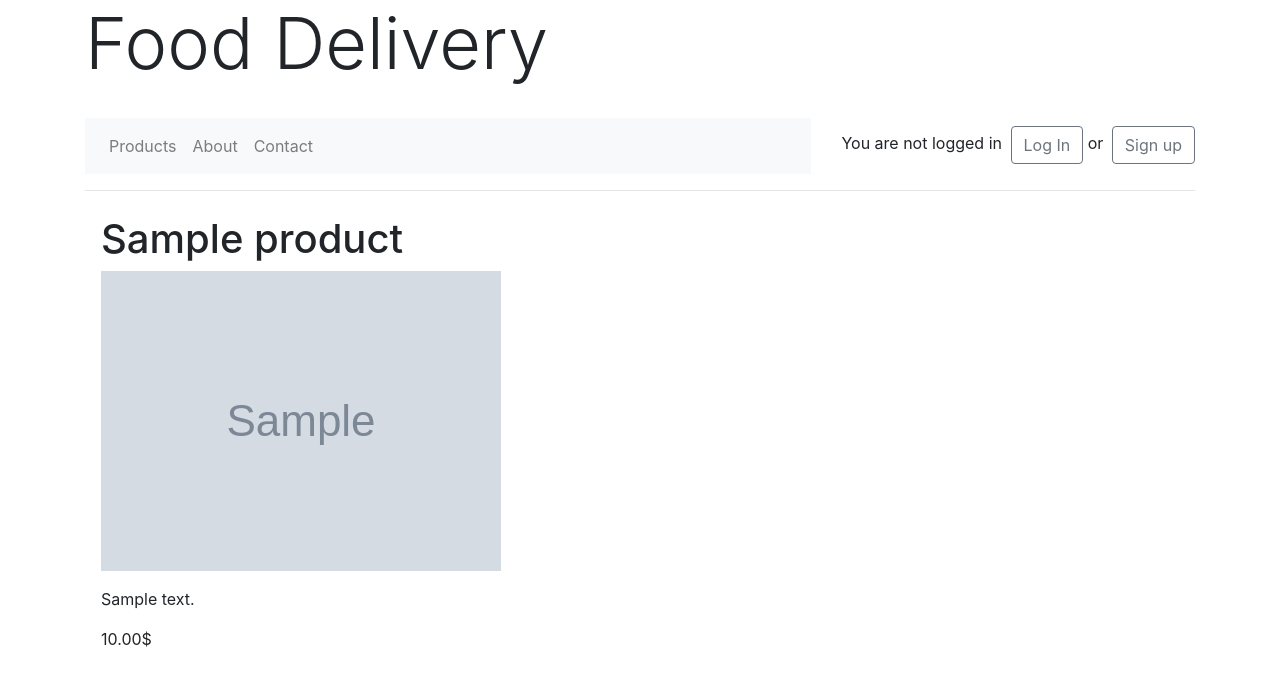
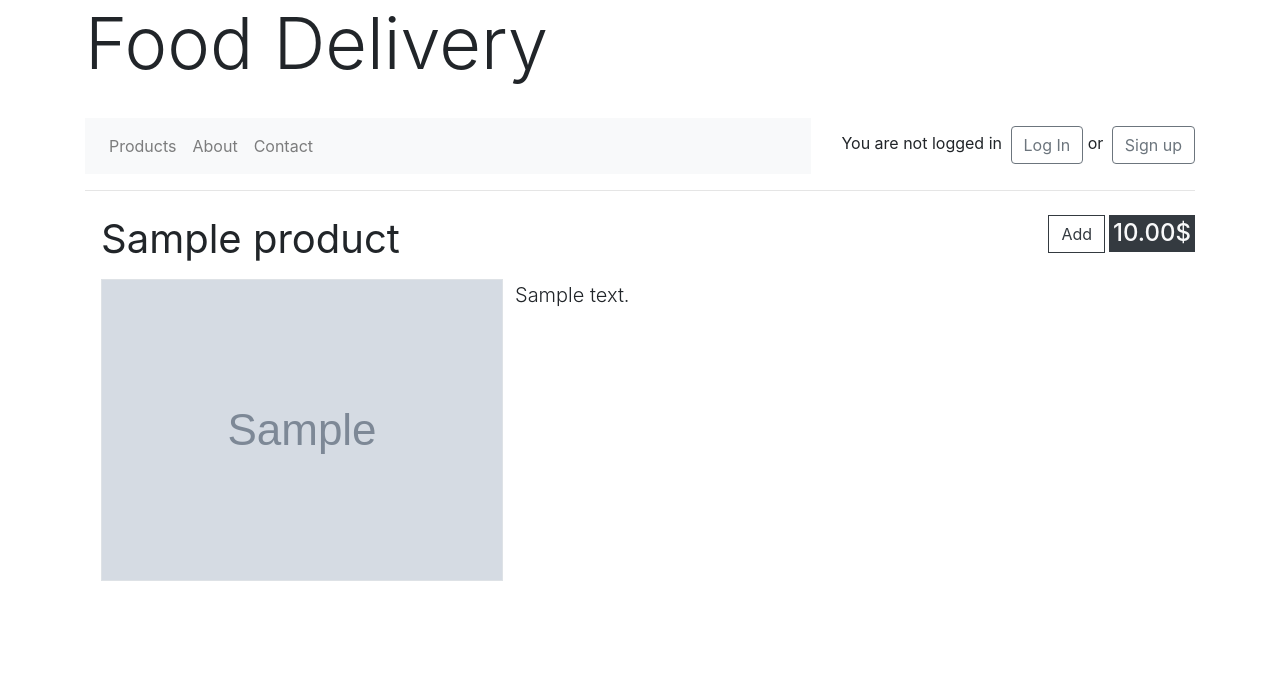
Before and after one commit to algorithm-ssau/food-delivery, a Django app: page /products/1/ in a window 1280 px wide. Shown: the top 686 px of the page. Run offline with Django 3.2, Linux system fonts and the light colour scheme; tables that the repository leaves empty hold one stand-in row (values such as "Sample post"); grey boxes marked "Sample" are stand-in pictures; some libraries are stand-ins or nearby versions.

Commit message:
product detail page

```diff
--- a/src/products/templates/products/product_detail.html
+++ b/src/products/templates/products/product_detail.html
@@ -1,8 +1,13 @@
 {% extends 'base.html' %}
 
 {% block content %}
-	<h1>{{ object.title }}</h1>
-	<p><img src="{{ object.image.url }}"></p>
-	<p>{{ object.description }}</p>
-	<p>{{ object.price }}$</p>
+	<div class="block">
+		<div class=" d-inline "><h1 class="font-weight-normal d-inline">{{ object.title }}</h1></div>
+		<div class=" p-1 bg-dark  d-inline float-right"><h4 class="d-inline text-light"> {{ object.price }}$</h4></div>
+		<button type="button" class="float-right btn btn-outline-dark mr-1 rounded-0">Add</button>
+	</div>
+	<div class="mt-3 d-flex flex-row ">
+		<div class="float-left bg-dark border"><img src="{{ object.image.url }}"  ></div>
+		<h5 class="ml-2 float-left p-1 font-weight-light">{{ object.description }}</h5>
+	</div>
 {% endblock %}
--- a/src/products/templates/products/product_list.html
+++ b/src/products/templates/products/product_list.html
@@ -19,7 +19,9 @@
   <div class="col">
     {% for instance in object_list %}
   <div style="width:15em;" class="card bg-dark text-white mb-3 mr-3 float-left">
+      <a href="{% url 'products:product-detail' id=instance.id %}">
     <img src="{{ instance.image.url }}" class="card-img" title="{{ instance.description }}">
+          </a>
     <div class="card-body">
       <h5 class="card-title"> {{ instance.title }}</h5>
       <div class="card-text">
```
